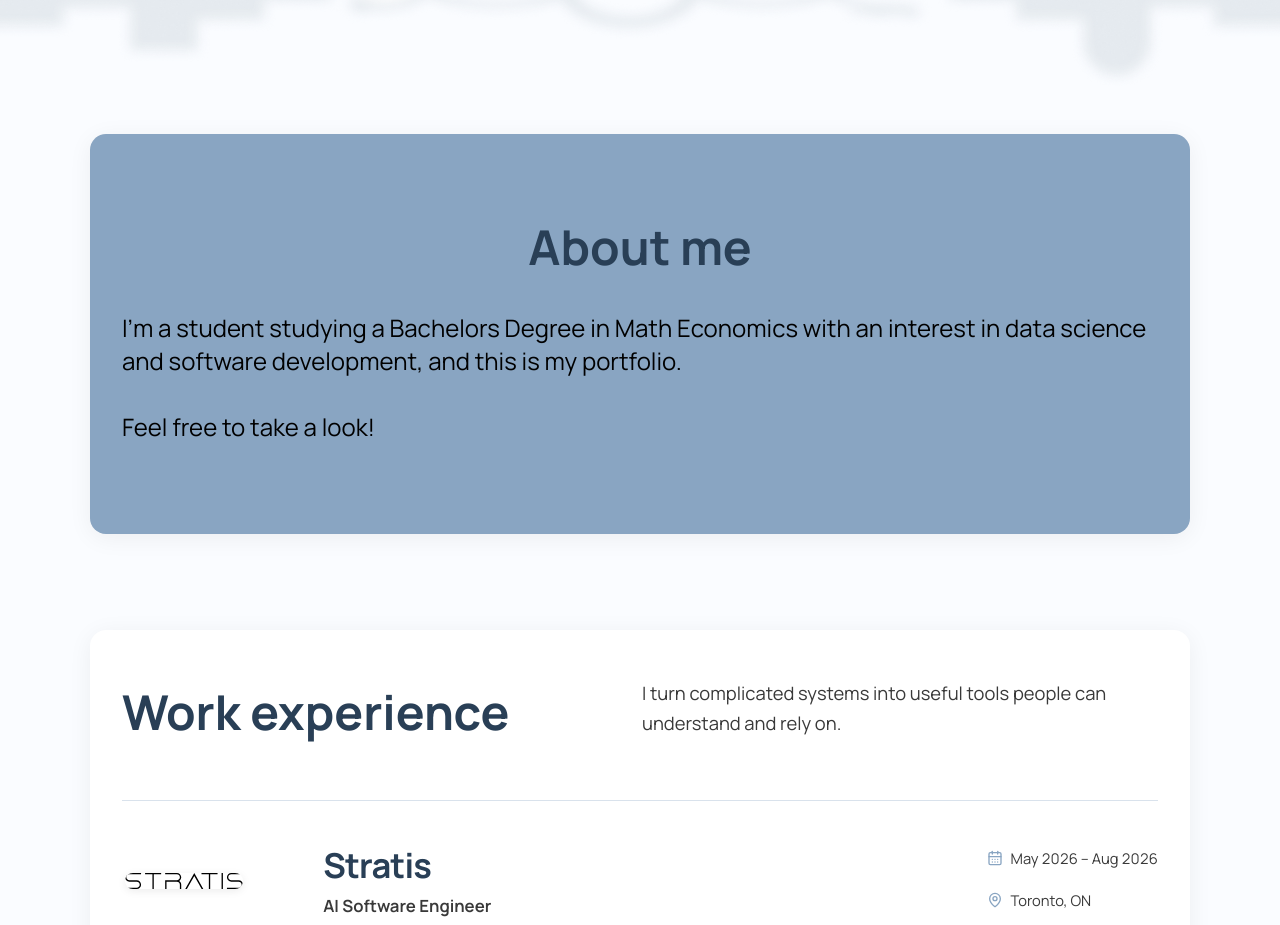
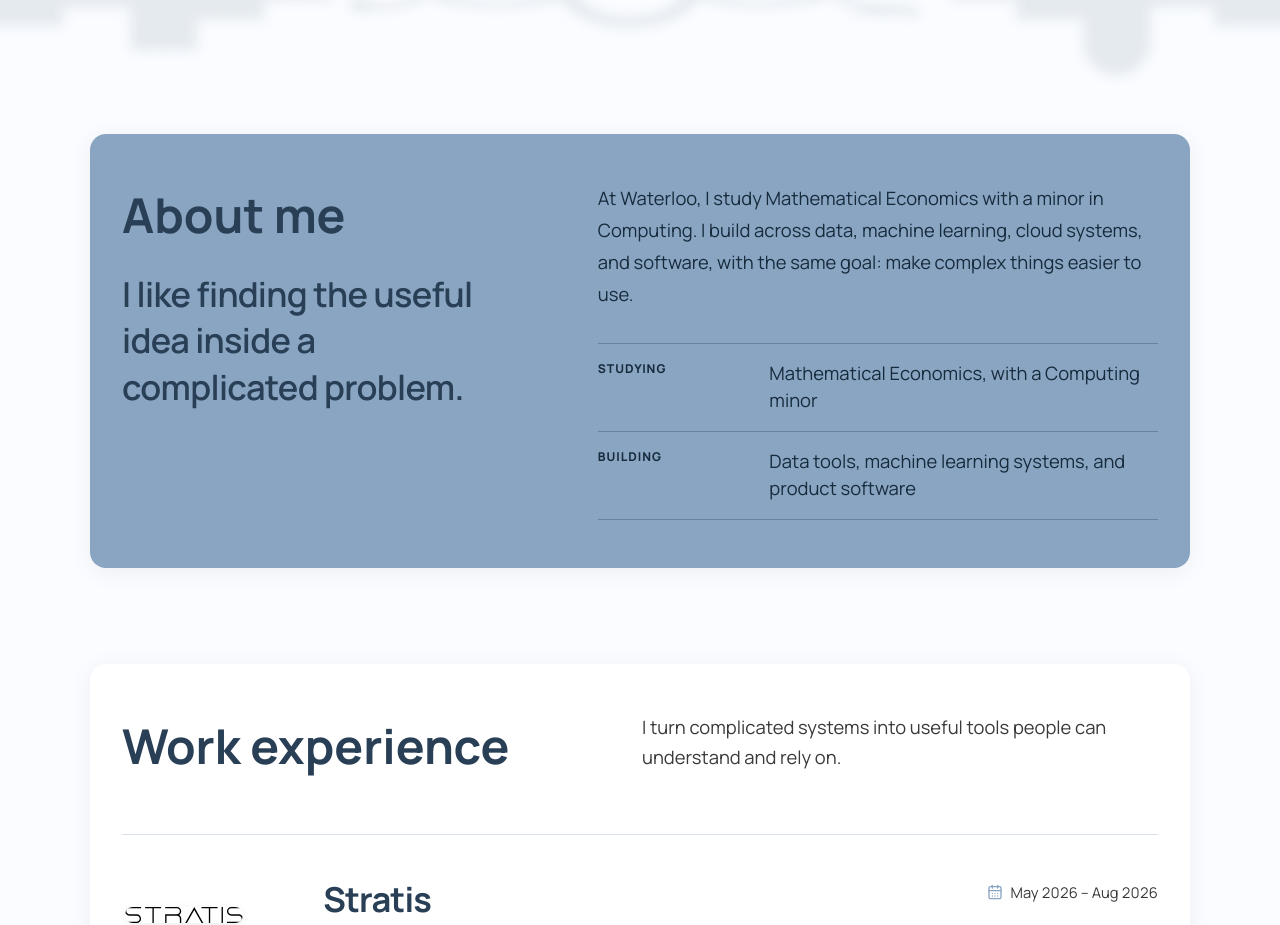
Before and after one commit to CodeOfGordon/Gordons_Website, a React (Vite) app in the folder website_of_gordon/: page / in a window 1280 px wide. Shown: the part 880-1805 px from the top of the page. Built offline with nearby package versions, Linux system fonts and the light colour scheme.

Commit message:
Refresh About Me section

```diff
--- a/website_of_gordon/src/components/About-Me/AboutMe.css
+++ b/website_of_gordon/src/components/About-Me/AboutMe.css
@@ -1,27 +1,83 @@
 @import url('../../common.css');
 
 #about-me-wrapper {
+  min-height: 0;
   background-color: var(--secondary-color);
+  color: #172b3d;
 }
 
-/* Optional profile image styling */
-.about-me-img {
-  display: block;
-  max-width: 300px;
-  width: 100%;
-  height: auto;
-  margin: 2rem auto;
-  border-radius: 50%;
+.about-me__layout {
+  display: grid;
+  grid-template-columns: minmax(0, 0.8fr) minmax(0, 1.2fr);
+  gap: clamp(3rem, 8vw, 7rem);
+  align-items: start;
 }
 
-/* Responsive */
+#about-me-wrapper h1 {
+  margin: 0 0 1.5rem;
+  text-align: left;
+}
+
+.about-me__lead {
+  max-width: 20ch;
+  margin: 0;
+  color: var(--font-primary-color);
+  font-family: var(--font-header);
+  font-size: clamp(1.45rem, 3vw, 2.15rem);
+  font-weight: 600;
+  line-height: 1.35;
+  letter-spacing: -0.02em;
+}
+
+.about-me__details > p {
+  max-width: 62ch;
+  margin: 0 0 2rem;
+  font-size: 1.15rem;
+  line-height: 1.75;
+}
+
+.about-me__facts {
+  margin: 0;
+  border-top: 1px solid rgba(23, 43, 61, 0.28);
+}
+
+.about-me__facts > div {
+  display: grid;
+  grid-template-columns: minmax(7rem, 0.4fr) minmax(0, 1fr);
+  gap: 1rem;
+  padding: 1rem 0;
+  border-bottom: 1px solid rgba(23, 43, 61, 0.28);
+}
+
+.about-me__facts dt {
+  font-size: 0.76rem;
+  font-weight: 750;
+  letter-spacing: 0.08em;
+  text-transform: uppercase;
+}
+
+.about-me__facts dd {
+  margin: 0;
+  line-height: 1.5;
+}
+
 @media (max-width: 700px) {
-  .about-me-img {
-    max-width: 200px;
+  .about-me__layout {
+    grid-template-columns: 1fr;
+    gap: 2rem;
+  }
+
+  .about-me__lead {
+    max-width: 22ch;
+  }
+
+  .about-me__details > p {
+    font-size: 1rem;
+    line-height: 1.65;
+  }
+
+  .about-me__facts > div {
+    grid-template-columns: 1fr;
+    gap: 0.35rem;
   }
 }
-@media (max-width: 400px) {
-  .about-me-img {
-    max-width: 120px;
-  }
-}
--- a/website_of_gordon/src/components/About-Me/AboutMe.jsx
+++ b/website_of_gordon/src/components/About-Me/AboutMe.jsx
@@ -1,15 +1,34 @@
 import './AboutMe.css';
 
 export default function AboutMe() {
-    return(
-        <div id="about-me-wrapper" className="info-block">
-            <h1>About me</h1>
-            <p className='basic-text'>
-                I’m a student studying a Bachelors Degree in Math Economics with an interest in data science and software development,
-                and this is my portfolio.
-                <br/><br/>
-                Feel free to take a look!
-            </p>
+  return (
+    <section id="about-me-wrapper" className="info-block" aria-labelledby="about-me-title">
+      <div className="about-me__layout">
+        <div className="about-me__heading">
+          <h1 id="about-me-title">About me</h1>
+          <p className="about-me__lead">I like finding the useful idea inside a complicated problem.</p>
+        </div>
+
+        <div className="about-me__details">
+          <p>
+            At Waterloo, I study Mathematical Economics with a minor in Computing. I build across
+            data, machine learning, cloud systems, and software, with the same goal: make complex
+            things easier to use.
+          </p>
+
+          <dl className="about-me__facts">
+            <div>
+              <dt>Studying</dt>
+              <dd>Mathematical Economics, with a Computing minor</dd>
+            </div>
+            <div>
+              <dt>Building</dt>
+              <dd>Data tools, machine learning systems, and product software</dd>
+            </div>
+          </dl>
+
+        </div>
       </div>
-    );
+    </section>
+  );
 }
```
